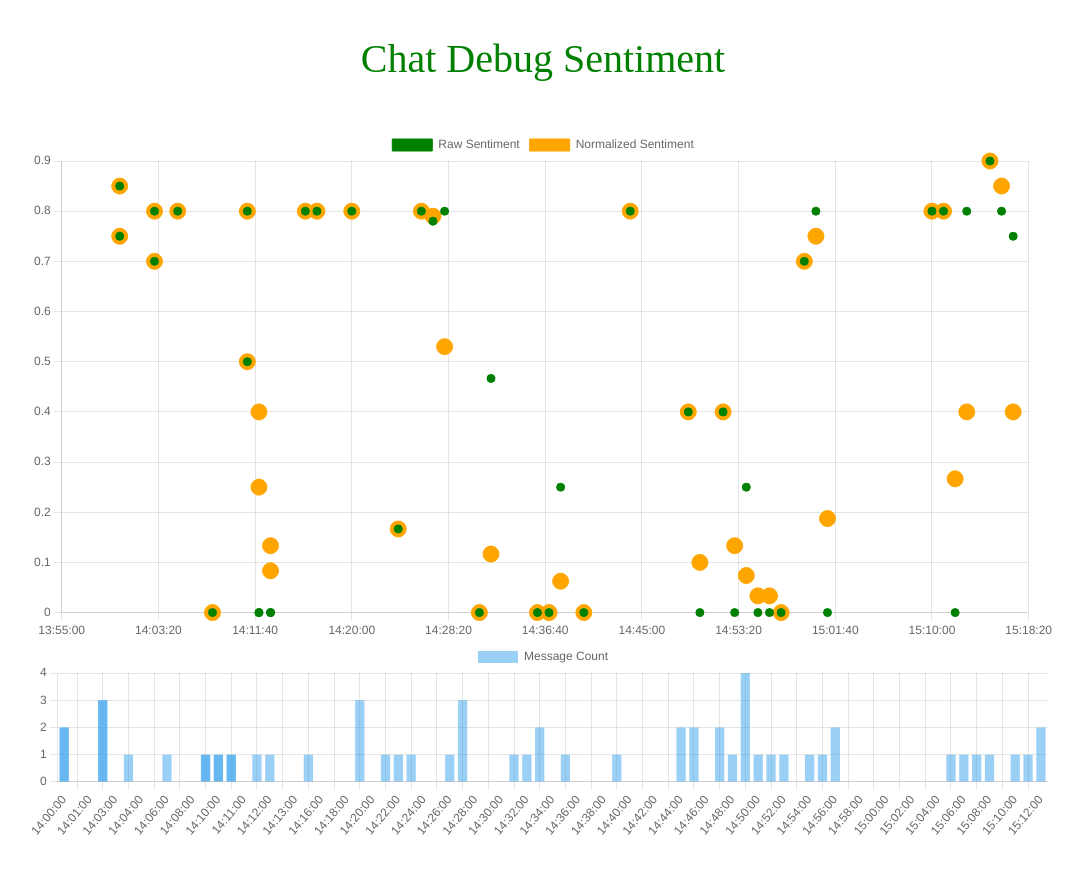
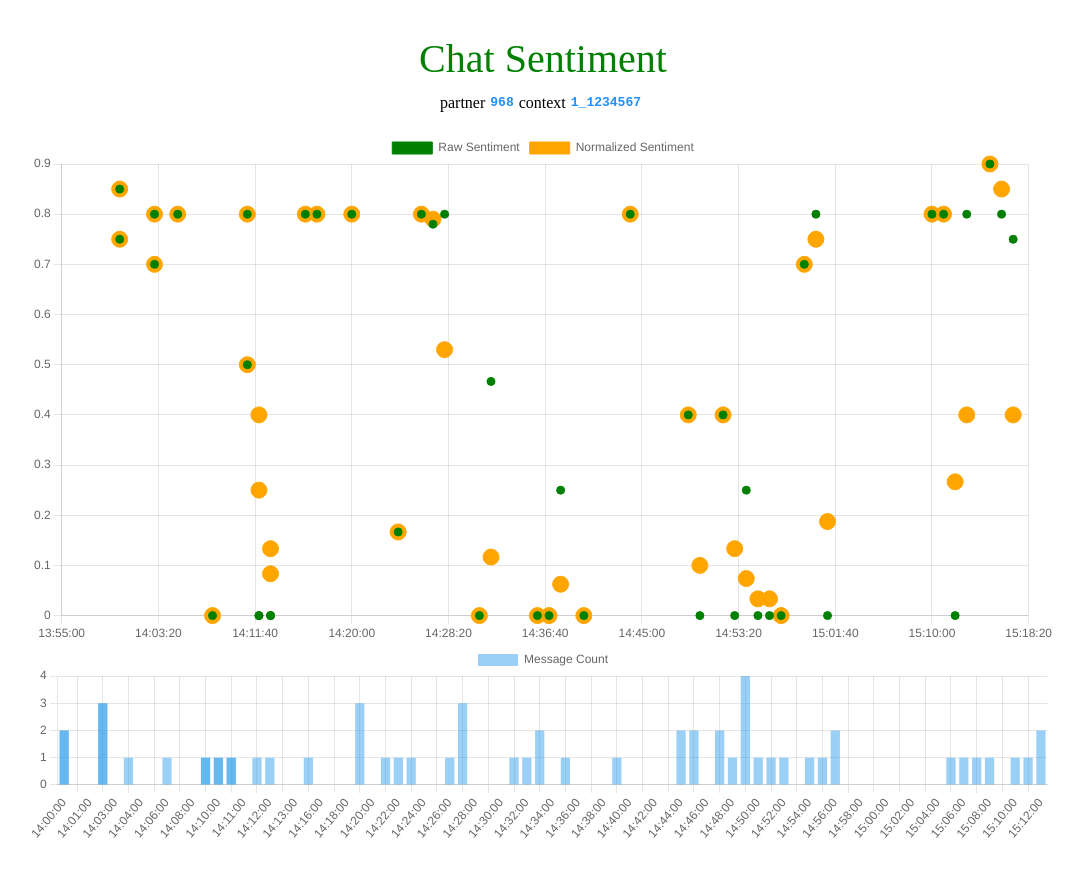
Before and after one commit to daniel-schwartz-k/senti-example, a plain HTML site: page index.html in a window 1280 px wide. Shown: the whole page, without its empty margins (97-1180 px from the left). Drawn offline with nearby package versions, Linux system fonts and the light colour scheme.

Commit message:
Update index.html2

```diff
--- a/index.html
+++ b/index.html
@@ -6,12 +6,28 @@
     <title>Chat Sentiment</title>
     <script src="https://cdn.jsdelivr.net/npm/chart.js@4.4.3/dist/chart.umd.min.js"></script>
     <style>
-      .container {
+      .ver-container {
         margin: 20px 50px 50px 50px;
         display: flex;
         align-items: center;
         justify-content: center;
         flex-direction: column;
+      }
+      .hor-container {
+        margin-top: -15px;
+        display: flex;
+        align-items: center;
+        justify-content: space-evenly;
+        flex-direction: row;
+      }
+      .hor-container .item {
+        color: dodgerblue;
+        font-weight: bold;
+        margin: 0 5px;
+        font-family: monospace;
+      }
+      .canvas {
+        max-height: 500px;
       }
       .title {
         margin: 0;
@@ -33,12 +49,19 @@
     }
     </script>
     <!----------------------------------->
-    <div class="container title">
+    <div class="ver-container title">
       <div class="item">
-        <h1>Chat Debug Sentiment</h1>
+        <h1>Chat Sentiment</h1>
+      </div>
+
+      <div class="hor-container">
+        <div>partner</div>
+        <div class="item" id="partnerId">123456</div>
+        <div>context</div>
+        <div class="item" id="contextId">1_1234567</div>
       </div>
     </div>
-    <div class="container">
+    <div class="ver-container">
       <div class="item">
         <canvas id="sentimentChart" style="width: 80vw"></canvas>
       </div>
@@ -48,47 +71,74 @@
     </div>
     <script>
       // Prepare data:
-      const sentiments = trimChatEnd(Data.sentiments)
-      const xValues = sentiments.map((d) => d._score)
-      const totalSentiment = sentiments.map((d) => d.totalSentiment)
-      const rawMessageCount = sentiments.map((d) => d.rawMessageCount)
+      const sentiments = trimChatEnd(Data.sentiments);
+      const xValues = sentiments.map((d) => d._score);
+      const totalSentiment = sentiments.map((d) => d.totalSentiment);
+      const rawMessageCount = sentiments.map((d) => d.rawMessageCount);
       const timeAndCount = xValues.map(
         (val, idx) => `${timeFromDate(val)} [${rawMessageCount[idx]} messages]`
-      )
+      );
       const currentIntervalRawSentiment = sentiments.map((d) =>
-        d.rawSentimentSum !== undefined ? d.rawSentimentSum / d.rawMessageCount : undefined
-      )
+        d.rawSentimentSum !== undefined
+          ? d.rawSentimentSum / d.rawMessageCount
+          : undefined
+      );
+
+      document.getElementById("partnerId").innerText =
+        Data.chatKey.split(":")[1];
+      document.getElementById("contextId").innerText =
+        Data.chatKey.split(":")[2];
 
       // Build charts:
-      buildSentimentChart({ timeAndCount, currentIntervalRawSentiment, totalSentiment, messages: Data.messages })
-      buildCountChart({ timeAndCount, rawMessageCount })
+      buildSentimentChart({
+        timeAndCount,
+        currentIntervalRawSentiment,
+        totalSentiment,
+        messages: Data.messages,
+      });
+      buildCountChart({ timeAndCount, rawMessageCount });
 
-      function buildSentimentChart({ timeAndCount, currentIntervalRawSentiment, totalSentiment, messages }) {
+      function buildSentimentChart({
+        timeAndCount,
+        currentIntervalRawSentiment,
+        totalSentiment,
+        messages,
+      }) {
         const onClick = (e) => {
-          const activePoints = sentimentChart.getElementsAtEventForMode(e, 'point', sentimentChart.options)
-          if (!activePoints.length) return
-          const msgIntervalEpoch = xValues[activePoints[0].index]
-          displayIntervalMessages(messages[msgIntervalEpoch])
-        }
+          const activePoints = sentimentChart.getElementsAtEventForMode(
+            e,
+            "point",
+            sentimentChart.options
+          );
+          if (!activePoints.length) return;
+          const msgIntervalEpoch = xValues[activePoints[0].index];
+          displayIntervalMessages(messages[msgIntervalEpoch]);
+        };
 
-        const sentimentChart = new Chart('sentimentChart', {
-          type: 'scatter',
+        const sentimentChart = new Chart("sentimentChart", {
+          type: "scatter",
           data: {
             labels: timeAndCount,
             datasets: [
               {
-                label: 'Raw Sentiment',
-                data: currentIntervalRawSentiment.map((v, idx) => ({ x: xValues[idx], y: v })),
+                label: "Raw Sentiment",
+                data: currentIntervalRawSentiment.map((v, idx) => ({
+                  x: xValues[idx],
+                  y: v,
+                })),
                 pointRadius: 4,
-                pointBackgroundColor: 'green',
-                borderColor: 'green',
+                pointBackgroundColor: "green",
+                borderColor: "green",
               },
               {
-                label: 'Normalized Sentiment',
-                data: totalSentiment.map((v, idx) => ({ x: xValues[idx], y: v })),
+                label: "Normalized Sentiment",
+                data: totalSentiment.map((v, idx) => ({
+                  x: xValues[idx],
+                  y: v,
+                })),
                 pointRadius: 8,
-                pointBackgroundColor: 'orange',
-                borderColor: 'orange',
+                pointBackgroundColor: "orange",
+                borderColor: "orange",
               },
             ],
           },
@@ -96,25 +146,29 @@
             scales: {
               x: {
                 ticks: {
-                  callback: (value, index, ticks) => timeFromDate(ticks[index].value),
+                  callback: (value, index, ticks) =>
+                    timeFromDate(ticks[index].value),
                 },
               },
             },
             onClick,
           },
-        })
-        return sentimentChart
+        });
+        return sentimentChart;
       }
 
       function buildCountChart({ timeAndCount, rawMessageCount }) {
-        const countChart = new Chart('countChart', {
-          type: 'bar',
+        const countChart = new Chart("countChart", {
+          type: "bar",
           labels: timeAndCount,
           data: {
             datasets: [
               {
-                label: 'Message Count',
-                data: rawMessageCount.map((v, idx) => ({ x: new Date(xValues[idx]).toISOString(), y: v })),
+                label: "Message Count",
+                data: rawMessageCount.map((v, idx) => ({
+                  x: new Date(xValues[idx]).toISOString(),
+                  y: v,
+                })),
               },
             ],
           },
@@ -123,38 +177,38 @@
               x: {
                 ticks: {
                   callback: function (value, index, ticks) {
-                    return xValues[index] ? timeFromDate(xValues[index]) : ''
+                    return xValues[index] ? timeFromDate(xValues[index]) : "";
                   },
                 },
               },
             },
           },
-        })
-        return countChart
+        });
+        return countChart;
       }
 
       function timeFromDate(dateEpoch) {
-        return new Date(dateEpoch).toISOString().match('T([^\.]+)\.')[1]
+        return new Date(dateEpoch).toISOString().match("T([^\.]+)\.")[1];
       }
 
       function trimChatEnd(sentiments) {
-        let endIdx = null
+        let endIdx = null;
         for (const [i, s] of Object.entries(sentiments)) {
           if (s.totalSentiment === undefined && endIdx === null) {
-            endIdx = i
+            endIdx = i;
           }
           if (s.totalSentiment !== undefined && endIdx !== null) {
-            endIdx = null
+            endIdx = null;
           }
         }
         if (endIdx !== null) {
-          return sentiments.slice(0, endIdx)
+          return sentiments.slice(0, endIdx);
         }
-        return sentiments
+        return sentiments;
       }
 
       function displayIntervalMessages(messages) {
-        alert(messages.map(m => m.message).join('\n'))
+        alert(messages.map((m) => m.message).join("\n"));
       }
     </script>
   </body>
```
